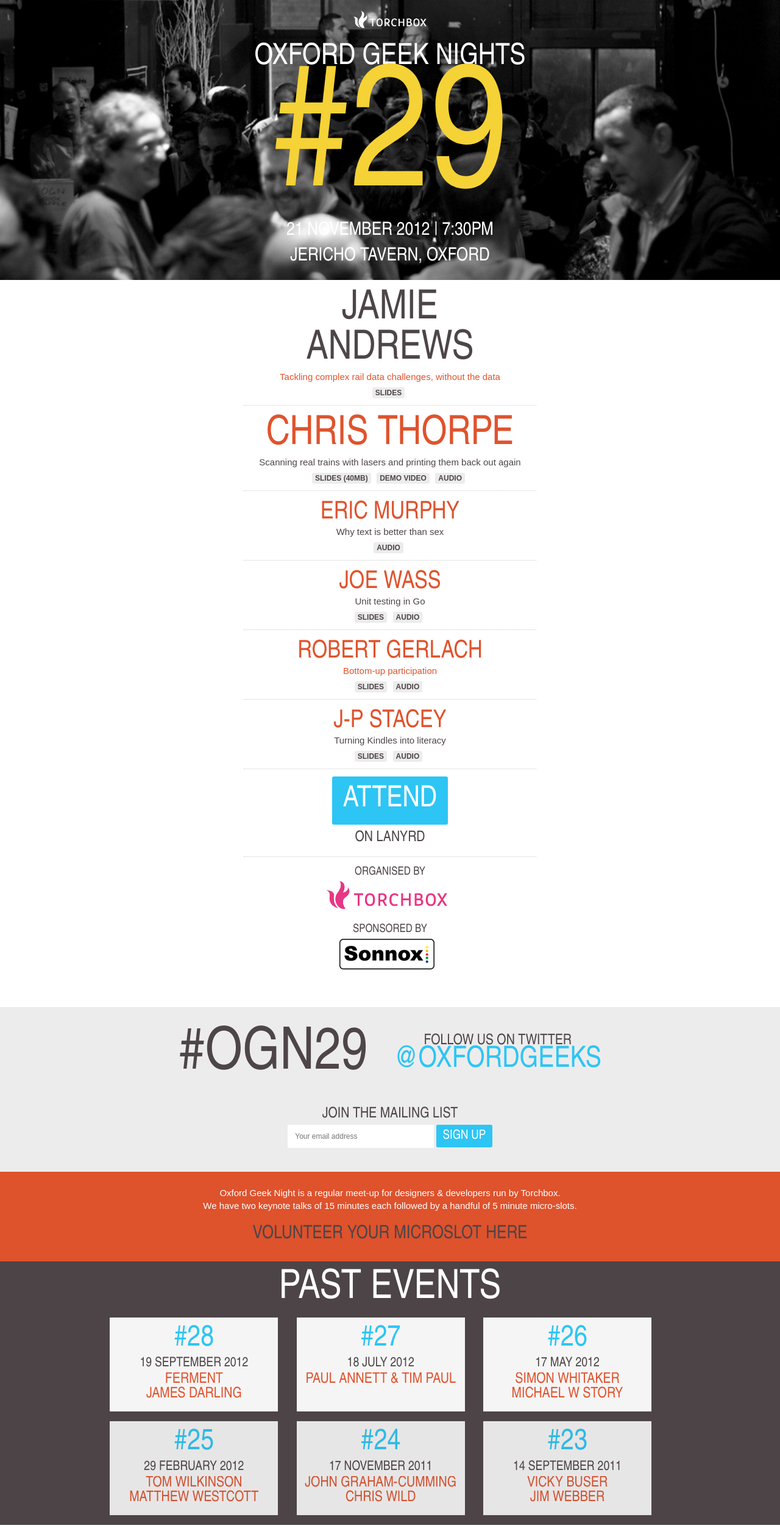
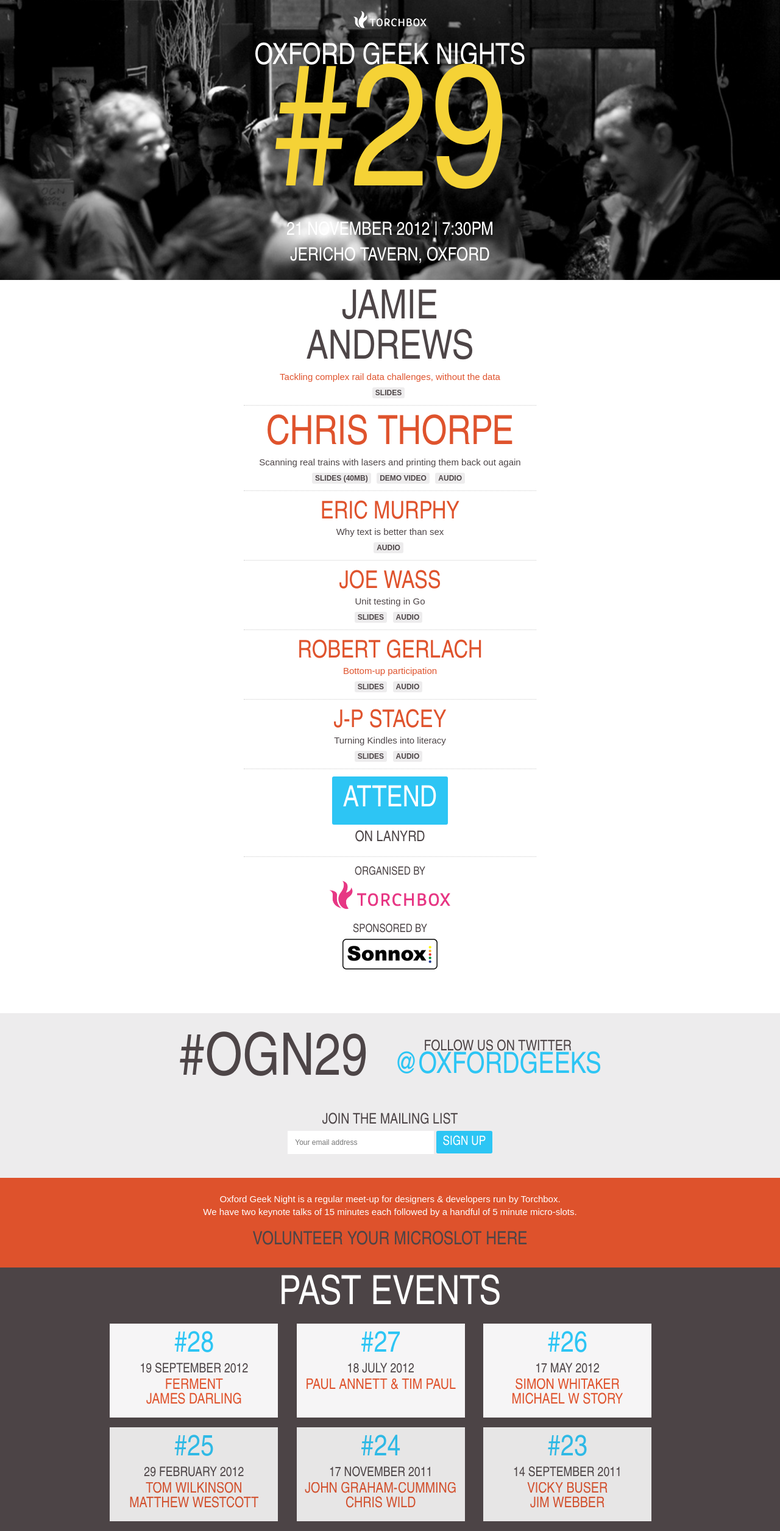
Before and after one commit to torchbox/ogn, a Jekyll site: the page built from index.html, in a window 1280 px wide. Shown: the whole page at 61% size. Built offline with Jekyll 4.4.1, drawn with Linux system fonts in a browser that asks for light colours; nearby versions of some CDN libraries; Markdown is read by kramdown in place of the engine named in the settings.

Commit message:
removed r margin from sponsor images

```diff
--- a/assets/css/main.css
+++ b/assets/css/main.css
@@ -466,7 +466,7 @@
 .sponsor img {
   max-width: 140px;
   text-align: center;
-  margin: 0 10px 0 0;
+  margin: 0 0 10px 0;
 }
 
 /*
```
